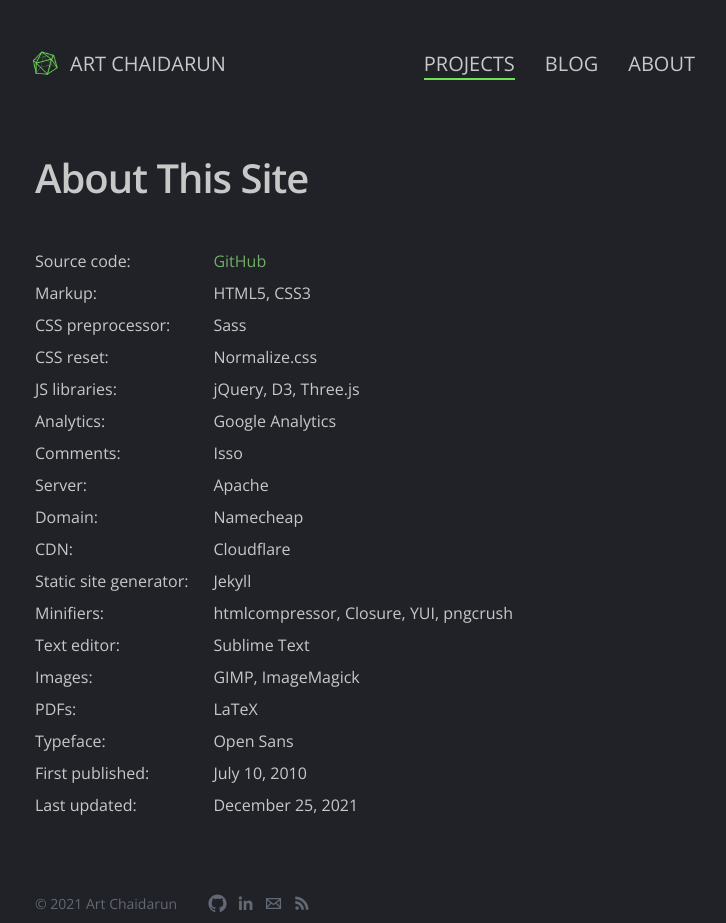
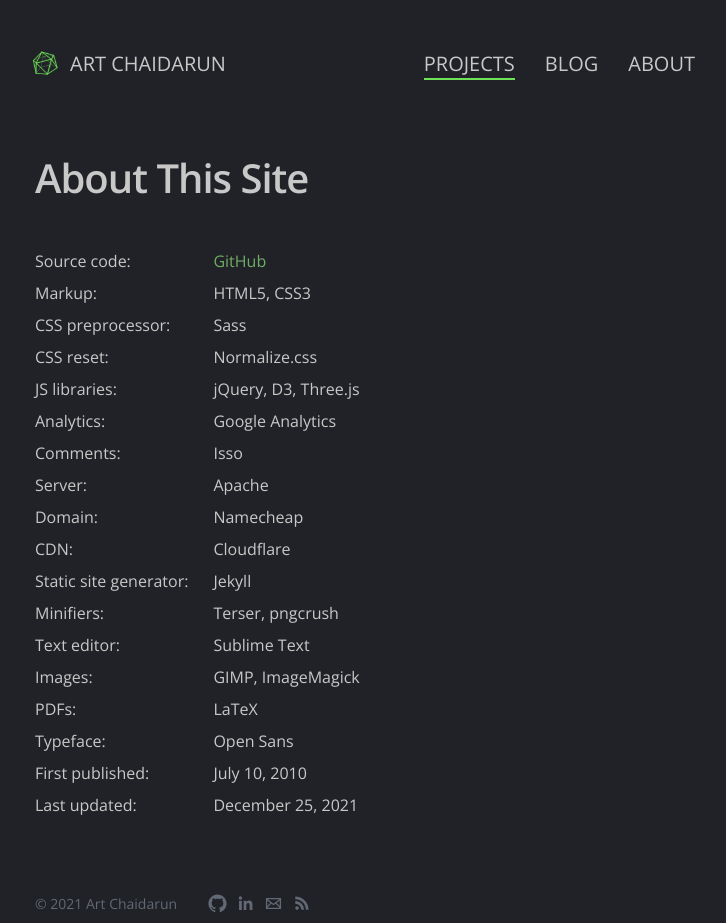
Before and after one commit to artnc/personal-website, a Jekyll site: the page built from src/projects/_posts/2013-07-07-colophon.html, in a window 1280 px wide. Shown: the whole page, without its empty margins (275-1001 px from the left). Built offline with Jekyll 4.4.1, drawn with Linux system fonts in a browser that asks for light colours.

```diff
--- a/src/projects/_posts/2013-07-07-colophon.html
+++ b/src/projects/_posts/2013-07-07-colophon.html
@@ -51,7 +51,7 @@
     </tr>
     <tr>
       <td>Minifiers:</td>
-      <td>htmlcompressor, Closure, YUI, pngcrush</td>
+      <td>Terser, pngcrush</td>
     </tr>
     <tr>
       <td>Text editor:</td>
```
Also changed, not shown: 3 other files.
